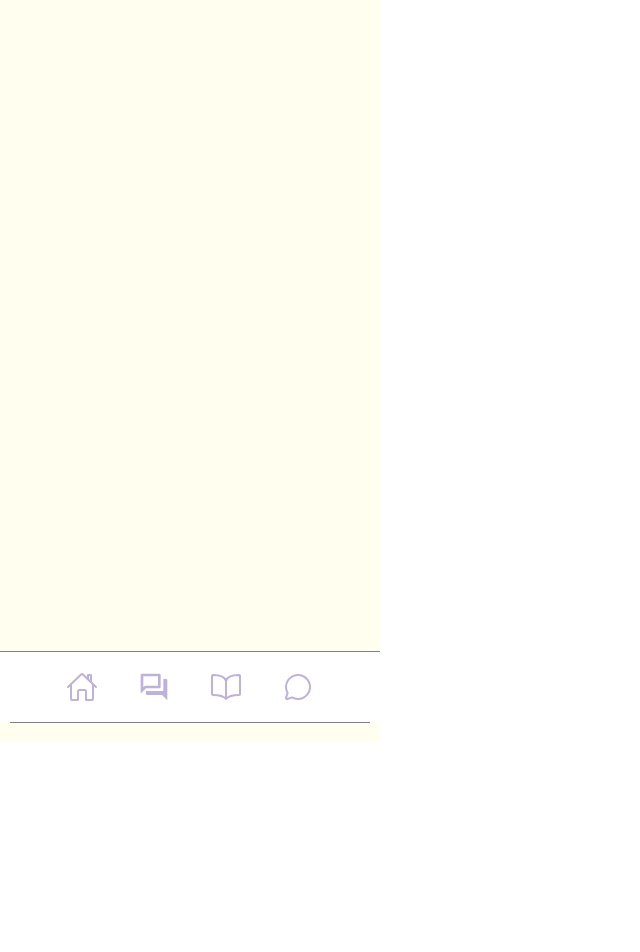
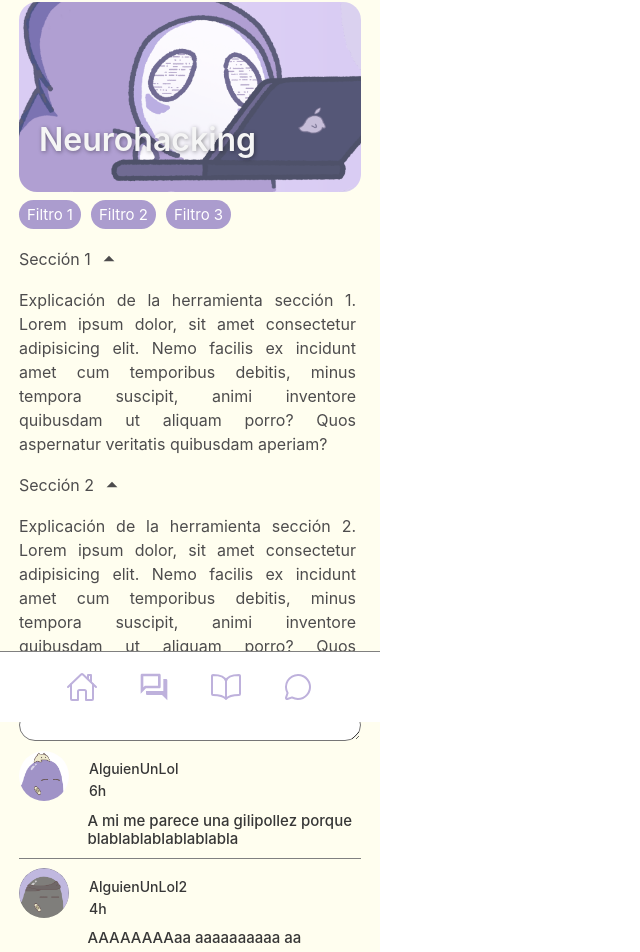
Before and after one commit to Akogahira/Ether, a React (Vite) app: page /HerramientaEsp in a window 1280 px wide. Before the commit this address had no page. Shown: the part 78-1030 px from the top of the page, without its empty margins (0-640 px from the left). Before the commit the page ends 820 px from the top, so only its background shows below. Built offline with nearby package versions, Linux system fonts and the light colour scheme.

Commit message:
Base y estilos (maomeno) Herramienta específica

```diff
--- a/src/App.jsx
+++ b/src/App.jsx
@@ -6,6 +6,7 @@ import Chat from './pages/Chat';
 import Perfil from './pages/Perfil';
 import Home from './pages/Home';
 import Inicio from './pages/Inicio';
+import HerramientaEsp from './pages/HerramientaEsp';
 import ConversacionEsp from './pages/ConversacionEsp';
 
 const App = () => (
@@ -19,6 +20,7 @@ const App = () => (
         <Route path="/Chat" element={<Chat />} />
         <Route path="/Perfil" element={<Perfil />} />
         <Route path="/ConversacionEsp" element={<ConversacionEsp />} />
+        <Route path="/HerramientaEsp" element={<HerramientaEsp />} />
       </Routes>
     </Layout>
 
--- a/src/components/Layout.styles.js
+++ b/src/components/Layout.styles.js
@@ -536,6 +536,34 @@ export const CardHerrInfo = styled.div`
   }
 `;
 
+///3.1 HERRAMIENTA ESPECÍFICA
+
+export const CardHerramientaEsp = styled.div`
+  background-image: url('src/assets/images/Herramienta1.png');
+  background-size: 130%;
+  background-position: center;
+  background-repeat: no-repeat;
+  background-color: #dad1ef;
+  border-radius:18px;
+  padding: 20px;
+  margin-bottom: 10px;
+  height: 150px;
+`;
+
+export const TituloHerramientaEsp = styled.h1`
+font-size: 32px;
+font-weight: 600;
+  margin: 100px 0 0 0;
+  color: whitesmoke;
+  text-shadow: 1px 1px 4px rgba(0, 0, 0, 0.4);
+`;
+
+///Texto Secciones
+export const TextoSecciones = styled.div`
+margin: 20px 5px 0 0;
+text-align: justify;
+`;
+
 
 // PÁGINA 04. CHATS
 
--- /dev/null
+++ b/src/pages/HerramientaEsp.jsx
@@ -0,0 +1,119 @@
+import { ContainerMain } from "../components/Layout.styles";
+import { Tag, CardHerramientaEsp, TituloHerramientaEsp, TextoSecciones, Divider, TextFieldConver, TextFieldContainer, ContainerComentarioA, DatosComentIzqA1, DatosComentIzqA2, DatoComentNameA, ComentIzqA, DatoComentTimeA, DescripcionComentarioA } from '../components/Layout.styles';
+import { useState } from "react";
+
+const HerramientaEsp = () => {
+  const [seccion1Visible, setSeccion1Visible] = useState(true);
+  const [seccion2Visible, setSeccion2Visible] = useState(true);
+
+  const toggleSeccion1 = () => {
+    setSeccion1Visible(!seccion1Visible);
+  };
+
+  const toggleSeccion2 = () => {
+    setSeccion2Visible(!seccion2Visible);
+  };
+
+  return (
+    <ContainerMain>
+      <CardHerramientaEsp>
+        <TituloHerramientaEsp>Neurohacking</TituloHerramientaEsp>
+      </CardHerramientaEsp>
+
+      <Tag style={{ margin: '0 10px 0 0', fontSize: '15px' }}>Filtro 1</Tag>
+      <Tag style={{ margin: '0 10px 0 0', fontSize: '15px' }}>Filtro 2</Tag>
+      <Tag style={{ margin: '0 10px 0 0', fontSize: '15px' }}>Filtro 3</Tag>
+
+      <TextoSecciones>
+        <div onClick={toggleSeccion1} style={{ cursor: 'pointer', display: 'flex', alignItems: 'center' }}>
+          <span>Sección 1</span>
+          <svg width="26" height="26" viewBox="0 0 24 24" fill="none" xmlns="http://www.w3.org/2000/svg" style={{ marginLeft: '5px', transition: 'transform 0.3s ease', transform: seccion1Visible ? 'rotate(180deg)' : 'rotate(0deg)' }}>
+            <path d="M7 10L12 15L17 10H7Z" fill="currentColor" />
+          </svg>
+        </div>
+        {seccion1Visible && (
+          <p>
+            Explicación de la herramienta sección 1. Lorem ipsum dolor, sit amet consectetur adipisicing elit. Nemo facilis ex incidunt amet cum temporibus debitis, minus tempora suscipit, animi inventore quibusdam ut aliquam porro? Quos aspernatur veritatis quibusdam aperiam?
+          </p>
+        )}
+
+        <div onClick={toggleSeccion2} style={{ cursor: 'pointer', display: 'flex', alignItems: 'center' }}>
+          <span>Sección 2</span>
+          <svg width="26" height="26" viewBox="0 0 24 24" fill="none" xmlns="http://www.w3.org/2000/svg" style={{ marginLeft: '5px', transition: 'transform 0.3s ease', transform: seccion2Visible ? 'rotate(180deg)' : 'rotate(0deg)' }}>
+            <path d="M7 10L12 15L17 10H7Z" fill="currentColor" />
+          </svg>
+        </div>
+        {seccion2Visible && (
+          <p>
+            Explicación de la herramienta sección 2. Lorem ipsum dolor, sit amet consectetur adipisicing elit. Nemo facilis ex incidunt amet cum temporibus debitis, minus tempora suscipit, animi inventore quibusdam ut aliquam porro? Quos aspernatur veritatis quibusdam aperiam?
+          </p>
+        )}
+      </TextoSecciones>
+
+      <Divider />
+      <TextFieldContainer>
+        <TextFieldConver></TextFieldConver>
+      </TextFieldContainer>
+
+
+      <ContainerComentarioA>
+        <ComentIzqA>
+
+          <DatosComentIzqA1>
+            <img src="src/assets/images/Avatar2.png" alt="Icon" />
+          </DatosComentIzqA1>
+
+          <DatosComentIzqA2>
+
+            <DatoComentNameA>
+              AlguienUnLol
+            </DatoComentNameA>
+
+            <DatoComentTimeA>
+              6h
+            </DatoComentTimeA>
+
+          </DatosComentIzqA2>
+
+        </ComentIzqA>
+      </ContainerComentarioA>
+
+
+      <DescripcionComentarioA>
+        A mi me parece una gilipollez porque blablablablablablabla
+      </DescripcionComentarioA>
+
+      <Divider />
+
+      <ContainerComentarioA>
+        <ComentIzqA>
+
+          <DatosComentIzqA1>
+            <img src="src/assets/images/Avatar5.png" alt="Icon" />
+          </DatosComentIzqA1>
+
+          <DatosComentIzqA2>
+
+            <DatoComentNameA>
+              AlguienUnLol2
+            </DatoComentNameA>
+
+            <DatoComentTimeA>
+              4h
+            </DatoComentTimeA>
+
+          </DatosComentIzqA2>
+
+        </ComentIzqA>
+      </ContainerComentarioA>
+
+
+      <DescripcionComentarioA>
+        AAAAAAAAaa aaaaaaaaaa aa
+      </DescripcionComentarioA>
+
+    </ContainerMain>
+  );
+};
+
+export default HerramientaEsp;
--- a/src/pages/Herramientas.jsx
+++ b/src/pages/Herramientas.jsx
@@ -1,4 +1,5 @@
 import { ContainerMain, BotonConv, Divider, ContainerHerrFiltro, ContainerHerr, CardHerr, CardHerrInfo, IntroPageHerr } from '../components/Layout.styles';
+import { Link } from 'react-router-dom';
 
 const Herramientas = () => (
   <div>
@@ -14,10 +15,12 @@ const Herramientas = () => (
       </ContainerHerrFiltro>
       <ContainerHerr>
         <CardHerr>
-          <CardHerrInfo>
-            <img src="src\assets\images\Herramienta1.png" alt="" />
-            <p>Neurohacking</p>
-          </CardHerrInfo>
+          <Link to="/HerramientaEsp" style={{ textDecoration: 'none', color: 'inherit' }}>
+            <CardHerrInfo>
+              <img src="src\assets\images\Herramienta1.png" alt="" />
+              <p>Neurohacking</p>
+            </CardHerrInfo>
+          </Link>
         </CardHerr>
         <CardHerr>
           <CardHerrInfo>
@@ -72,7 +75,7 @@ const Herramientas = () => (
 
 
     </ContainerMain>
-  </div>
+  </div >
 
 
 )
--- a/src/pages/Perfil.jsx
+++ b/src/pages/Perfil.jsx
@@ -63,7 +63,7 @@ const Perfil = () => {
             <h4>
               Cambiar idioma
             </h4>
-            <button style={{ background: 'none', border: 'none', cursor: 'pointer', color: '#737273' }}>
+            <button style={{ background: 'none', border: 'none', cursor: 'pointer', color: 'black' }}>
               <svg width="26" height="26" viewBox="0 0 26 26" fill="none" xmlns="http://www.w3.org/2000/svg">
                 <path d="M8.59 16.59L13.17 12L8.59 7.41L10 6L16 12L10 18L8.59 16.59Z" fill="currentColor" />
               </svg>
```
